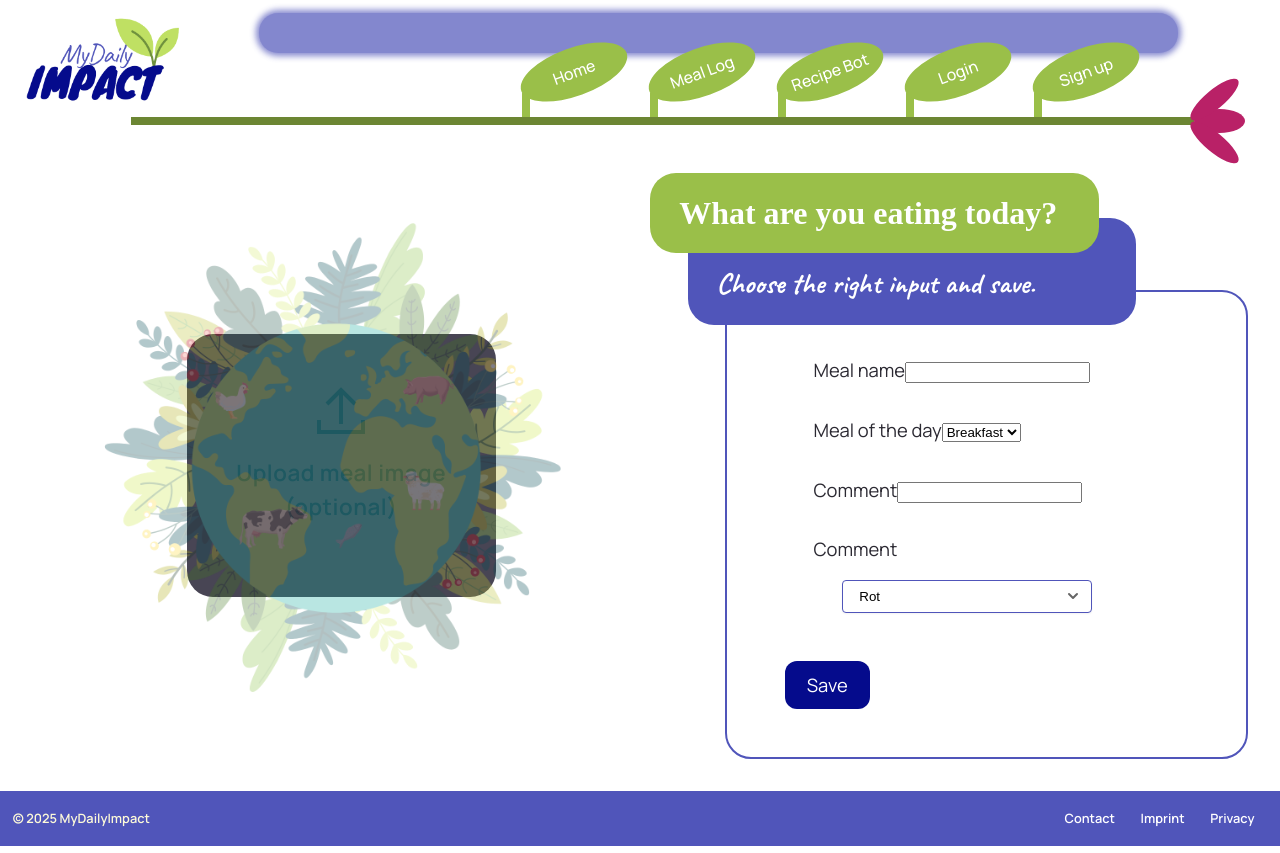
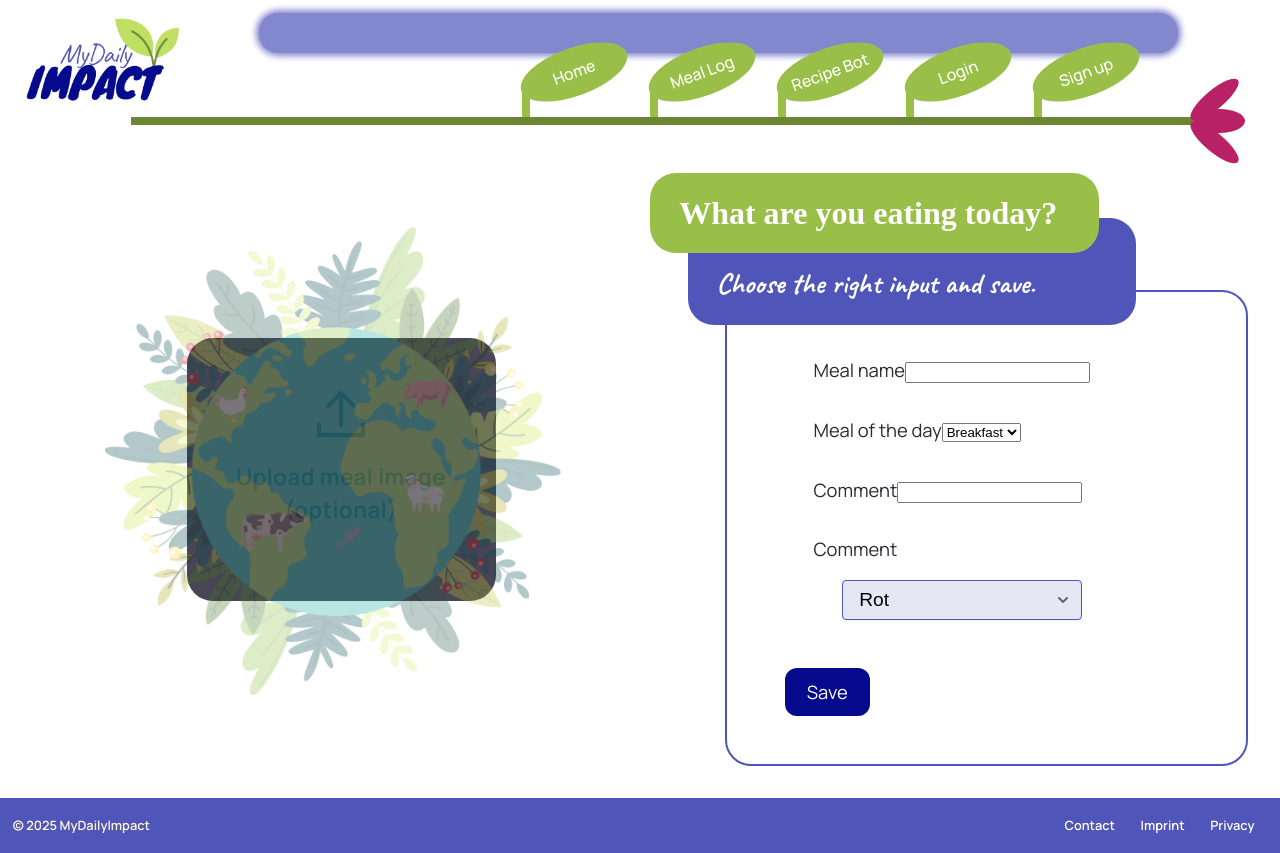
Before and after one commit to TechLabs-Remote-Bootcamp/WS24-MyDailyImpact, a React (Vite) app in the folder mdi-react/: page /meal-logging in a window 1280 px wide. Built offline with nearby package versions, Linux system fonts and the light colour scheme; a web font is replaced by a local one.

Commit message:
customSelect partly customized

```diff
--- a/mdi-react/src/components/core/CustomSelect/CustomSelect.jsx
+++ b/mdi-react/src/components/core/CustomSelect/CustomSelect.jsx
@@ -7,10 +7,11 @@ const dropdownStyles = {
     width: "250px",
   },
   button: {
-    width: "100%",
+    fontSize: "1.2rem",
+    width: "15rem",
     padding: "8px 16px",
     textAlign: "left",
-    backgroundColor: "white",
+    backgroundColor: "#e6e7f5",
     border: "1px solid #5055ba",
     borderRadius: "4px",
     boxShadow: "0 1px 2px rgba(0, 0, 0, 0.05)",
@@ -18,7 +19,7 @@ const dropdownStyles = {
     position: "relative",
   },
   buttonHover: {
-    backgroundColor: "#f5f5f5",
+    backgroundColor: "#e6e7f5",
   },
   arrow: {
     position: "absolute",
@@ -31,22 +32,26 @@ const dropdownStyles = {
   },
   dropdown: {
     position: "absolute",
-    top: "calc(100% + 4px)",
-    left: "0",
-    width: "100%",
-    backgroundColor: "white",
+    padding: "0.2em 0",
+    // top: "calc(100% + 4px)",
+    // left: "0",
+    width: "15rem",
+    backgroundColor: "#e6e7f5",
     border: "1px solid #ccc",
     borderRadius: "4px",
     boxShadow: "0 2px 4px rgba(0, 0, 0, 0.1)",
     zIndex: 1000,
   },
   option: {
-    padding: "8px 16px",
+    borderRadius: "10px",
+    padding: "0.3em 1em",
     cursor: "pointer",
     transition: "background-color 0.2s",
+    margin: "0",
   },
   optionHover: {
-    backgroundColor: "#f0f7ff",
+    backgroundColor: "#9b9ed7",
+    color: "#fff",
   },
 };
 
```
